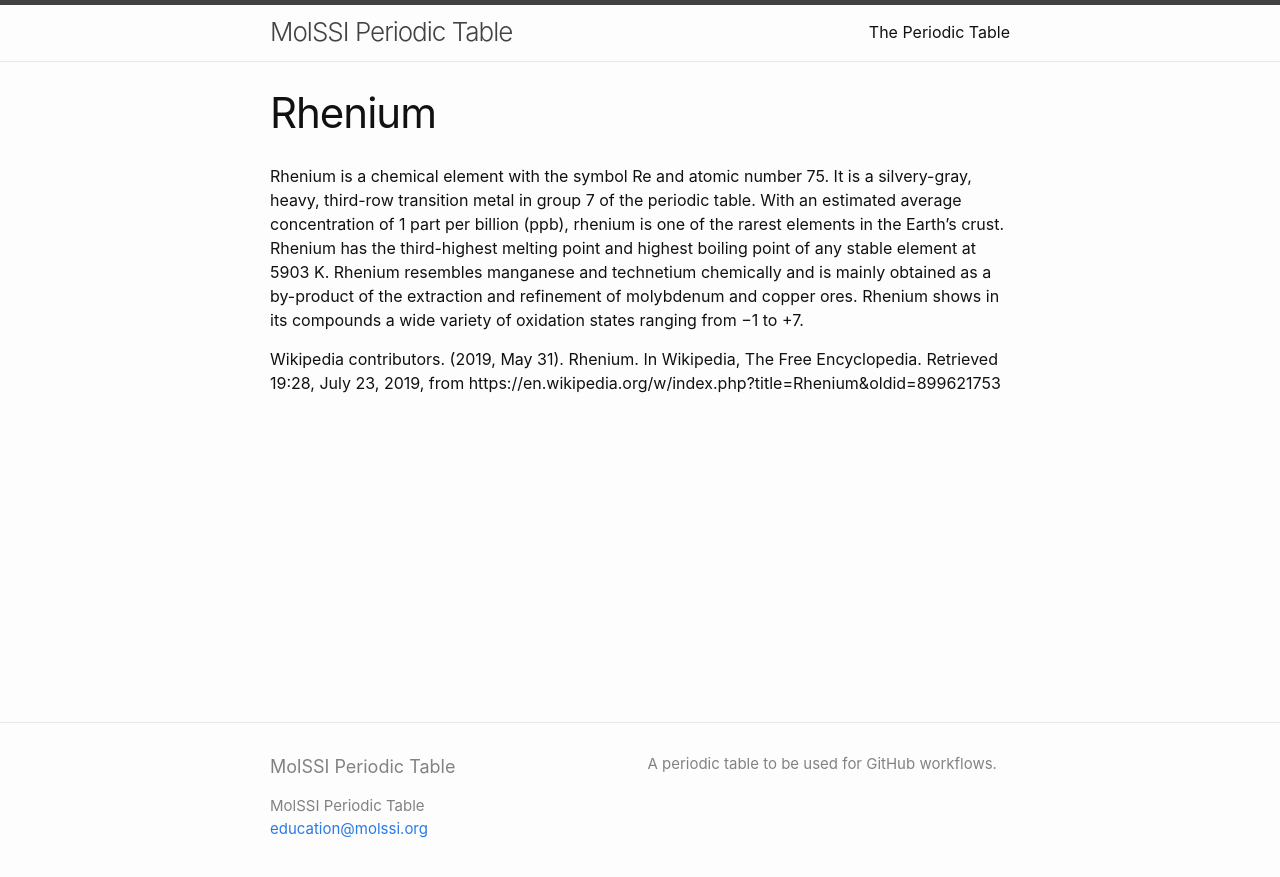
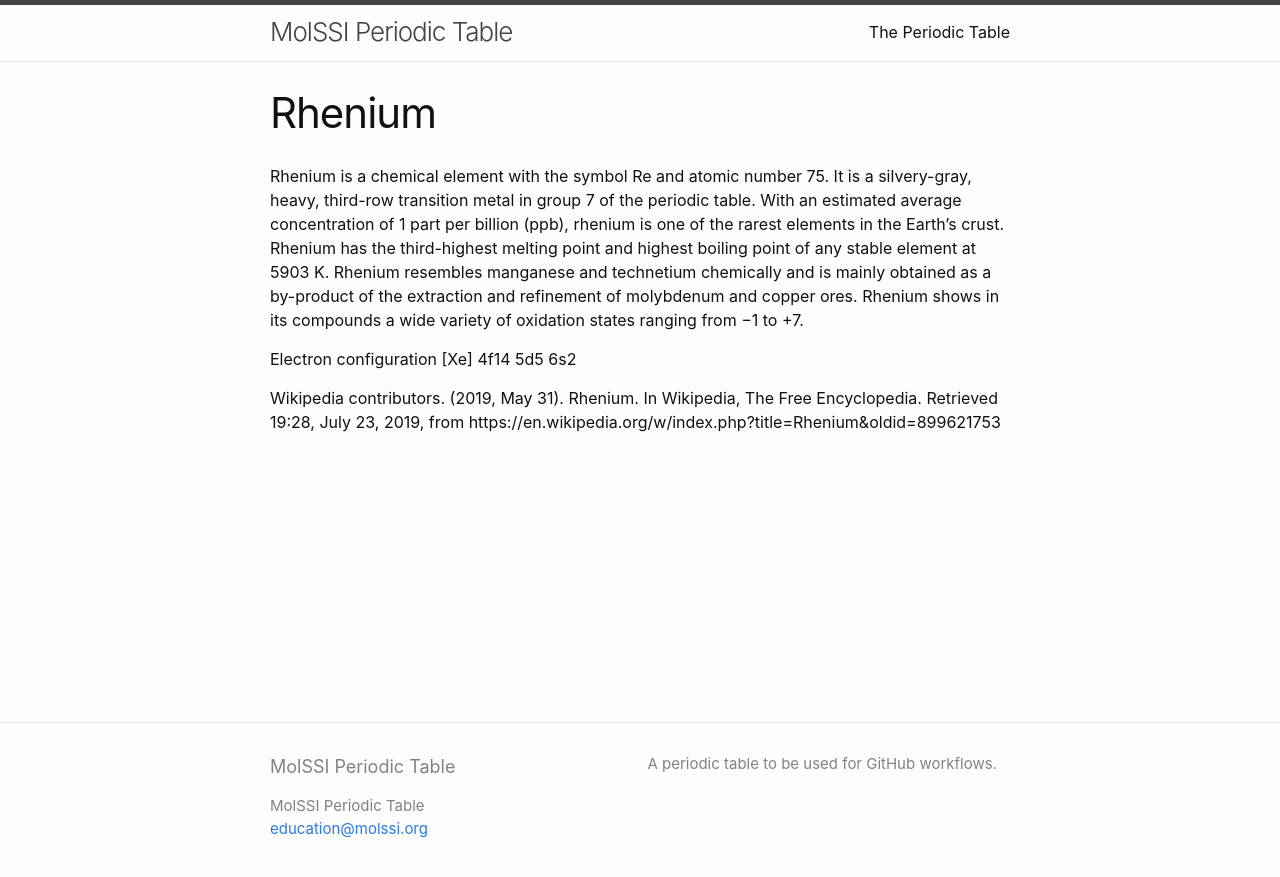
Before and after one commit to MolSSI-Education/periodic-table, a Jekyll site: the page built from elements/rhenium.md, in a window 1280 px wide. Shown: the top 877 px of the page. Built offline with Jekyll 4.4.1, drawn with Linux system fonts in a browser that asks for light colours.

Commit message:
Adds electron configuration to rhenium

```diff
--- a/elements/rhenium.md
+++ b/elements/rhenium.md
@@ -5,4 +5,6 @@ title : Rhenium
 
 Rhenium is a chemical element with the symbol Re and atomic number 75. It is a silvery-gray, heavy, third-row transition metal in group 7 of the periodic table. With an estimated average concentration of 1 part per billion (ppb), rhenium is one of the rarest elements in the Earth's crust. Rhenium has the third-highest melting point and highest boiling point of any stable element at 5903 K. Rhenium resembles manganese and technetium chemically and is mainly obtained as a by-product of the extraction and refinement of molybdenum and copper ores. Rhenium shows in its compounds a wide variety of oxidation states ranging from −1 to +7.
 
+Electron configuration	[Xe] 4f14 5d5 6s2
+
 Wikipedia contributors. (2019, May 31). Rhenium. In Wikipedia, The Free Encyclopedia. Retrieved 19:28, July 23, 2019, from https://en.wikipedia.org/w/index.php?title=Rhenium&oldid=899621753
```
